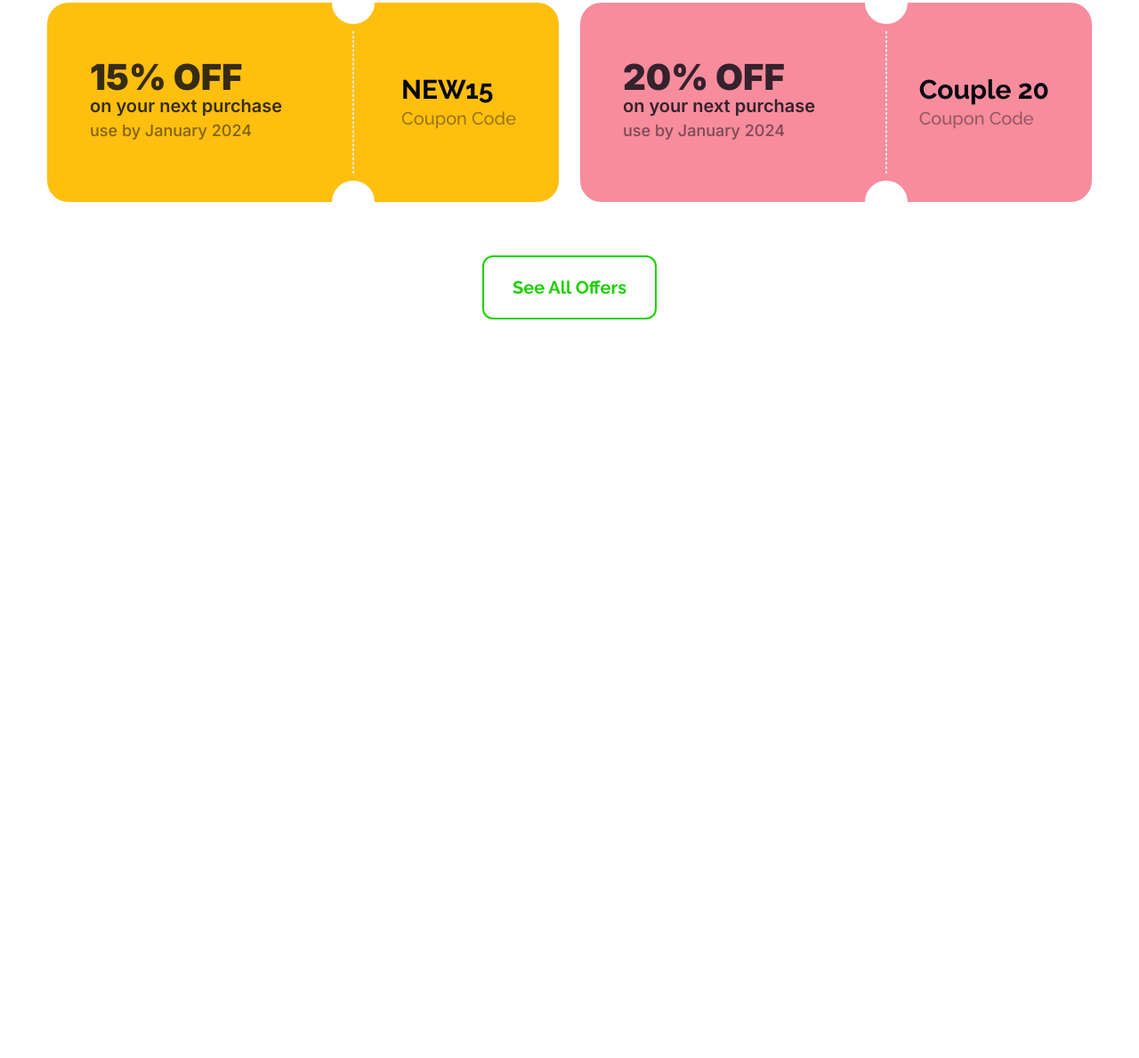
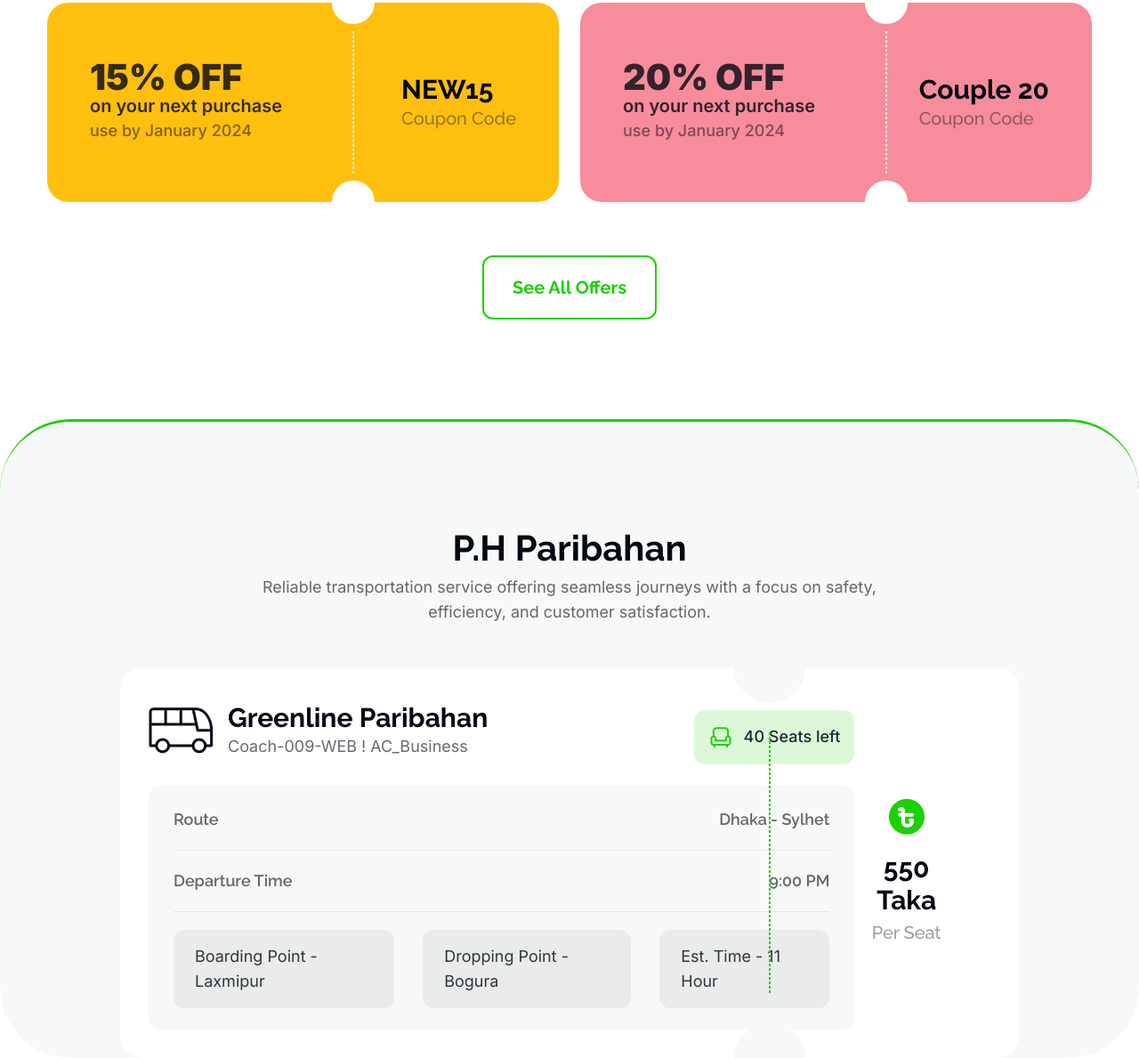
Before and after one commit to mranonno/fifth-assignment, a plain HTML site: page index.html in a window 1280 px wide. Shown: the part 991-2180 px from the top of the page at 89% size. Before the commit the page ends 1350 px from the top, so only its background shows below. Drawn offline with nearby package versions, Linux system fonts and the light colour scheme.

Commit message:
PH paribahan done

```diff
--- a/index.html
+++ b/index.html
@@ -125,8 +125,12 @@
       <section class="lg:mt-48 mt-5 flex flex-col lg:gap-12 gap-6 items-center">
         <h2 class="text-[40px] font-bold text-black100">Best offers for you</h2>
         <div class="flex flex-col lg:flex-row gap-6 mb-3 px-4">
-          <div class="lg:w-[575px] lg:h-56 h-36 bg-[#FFBF0F] rounded-3xl relative">
-            <div class="flex lg:justify-between items-center h-full lg:px-12 px-4 gap-14">
+          <div
+            class="lg:w-[575px] lg:h-56 h-36 bg-[#FFBF0F] rounded-3xl relative"
+          >
+            <div
+              class="flex lg:justify-between items-center h-full lg:px-12 px-4 gap-14"
+            >
               <div class="">
                 <h3
                   class="font-inter lg:text-[40px] text-2xl leading-9 text-black80 font-black"
@@ -163,11 +167,15 @@
               <div class="lg:w-12 lg:h-6 w-8 h-4 bg-white rounded-t-full"></div>
             </div>
           </div>
-          <div class="lg:w-[575px] lg:h-56 h-36 bg-[#F78C9C] rounded-3xl relative">
-            <div class="flex justify-between items-center h-full lg:px-12 px-4 gap-14">
+          <div
+            class="lg:w-[575px] lg:h-56 h-36 bg-[#F78C9C] rounded-3xl relative"
+          >
+            <div
+              class="flex justify-between items-center h-full lg:px-12 px-4 gap-14"
+            >
               <div class="">
                 <h3
-                  class="font-inter lg:text-[40px] text-2xl leading-9 text-black80 font-black""
+                  class="font-inter lg:text-[40px] text-2xl leading-9 text-black80 font-black"
                 >
                   20% OFF
                 </h3>
@@ -183,7 +191,9 @@
                 </p>
               </div>
               <div>
-                <h3 class="text-black100 lg:text-3xl text-2xl font-bold leading-9">
+                <h3
+                  class="text-black100 lg:text-3xl text-2xl font-bold leading-9"
+                >
                   Couple 20
                 </h3>
                 <p class="lg:text-xl text-black40 font-medium leading-9">
@@ -207,7 +217,117 @@
         </button>
       </section>
       <!------ Paribahan Section ----->
-      <section></section>
+      <section
+        class="bg-[#F7F8F8] lg:mt-28 mt-8 lg:px-[135px] px-4 flex flex-col items-center border-t-[3px] border-customGreen rounded-[80px]"
+      >
+        <!------ paribhahan title ----->
+        <div class="mb-12 lg:mt-28 mt-5 text-center">
+          <h3 class="text-[40px] font-bold text-black100">P.H Paribahan</h3>
+          <p class="font-inter text-lg text-black60 text-center">
+            Reliable transportation service offering seamless journeys with a
+            focus on safety, <br />efficiency, and customer satisfaction.
+          </p>
+        </div>
+        <!------ destination & ticket price form ----->
+        <div
+          class="bg-white rounded-3xl w-full flex lg:flex-row flex-col justify-between relative lg:px-8 lg:py-8 py-4 px-4 items-center"
+        >
+          <!------ left side of destination ----->
+          <div class="flex flex-col items-center">
+            <!------ greenline paribhahan & 40 Seats ----->
+            <div class="flex lg:flex-row flex-col items-center justify-between mb-6 w-full">
+              <!------ greenline ----->
+              <div class="flex items-center gap-4">
+                <div><img src="./images/bus-logo.png" alt="" /></div>
+                <div>
+                  <h3 class="lg:text-3xl text-2xl text-black100 font-bold">
+                    Greenline Paribahan
+                  </h3>
+                  <h4 class="text-black60 font-inter lg:text-lg">
+                    Coach-009-WEB ! AC_Business
+                  </h4>
+                </div>
+              </div>
+              <!------ 40 seat left  ----->
+              <div class="mt-4">
+                <div class="flex bg-[#1DD10026] p-4 rounded-xl gap-3">
+                  <div>
+                    <img src="./images/seat-green.png" alt="" />
+                  </div>
+                  <h4 class="text-lg font-inter font-medium">
+                    <span class="text-lg font-inter font-medium">40</span> Seats
+                    left
+                  </h4>
+                </div>
+              </div>
+            </div>
+            <!------ destination & routs ----->
+            <div class="bg-[#F7F8F8] space-y-5 py-6 px-7 rounded-xl">
+              <div
+                class="flex justify-between text-lg font-semibold text-black60"
+              >
+                <p>Route</p>
+                <p>Dhaka - Sylhet</p>
+              </div>
+              <hr />
+              <div
+                class="flex justify-between text-lg font-semibold text-black60"
+              >
+                <p>Departure Time</p>
+                <p>9:00 PM</p>
+              </div>
+              <hr />
+              <div>
+                <ul class="flex lg:flex-row flex-col gap-4">
+                  <li
+                    class="bg-[#0307120D] px-6 py-4 rounded-xl font-inter text-lg text-black80"
+                  >
+                    Boarding Point - Laxmipur
+                  </li>
+                  <li class="flex gap-4"></li>
+                  <li
+                    class="bg-[#0307120D] px-6 py-4 rounded-xl font-inter text-lg text-black80"
+                  >
+                    Dropping Point - Bogura
+                  </li>
+                  <li class="flex gap-4"></li>
+                  <li
+                    class="bg-[#0307120D] px-6 py-4 rounded-xl font-inter text-lg text-black80"
+                  >
+                    Est. Time - 11 Hour
+                  </li>
+                </ul>
+              </div>
+            </div>
+          </div>
+          <!------ seat 500 taka ----->
+          <div class="mt-4 pr-9 text-center flex flex-col items-center gap-1">
+            <img src="./images/fare.png" alt="" />
+            <h3
+              class="text-black100 lg:text-3xl text-2xl font-bold leading-9 mt-3"
+            >
+              550 Taka
+            </h3>
+            <p class="lg:text-xl text-black40 font-medium leading-9">
+              Per Seat
+            </p>
+          </div>
+          <!------ vertical divider ----->
+          <div
+            class="absolute hidden lg:flex justify-between items-center flex-col h-full top-0 right-60"
+          >
+            <div
+              class="lg:w-20 lg:h-10 w-8 h-4 bg-[#F7F8F8] rounded-b-full"
+            ></div>
+            <div
+              class="border border-dashed border-customGreen lg:h-4/6 h-24"
+            ></div>
+            <div
+              class="lg:w-20 lg:h-10 w-8 h-4 bg-[#F7F8F8] rounded-t-full"
+            ></div>
+          </div>
+        </div>
+      </section>
       <!------ Seat & Ticket Section ----->
       <section></section>
     </main>
```
